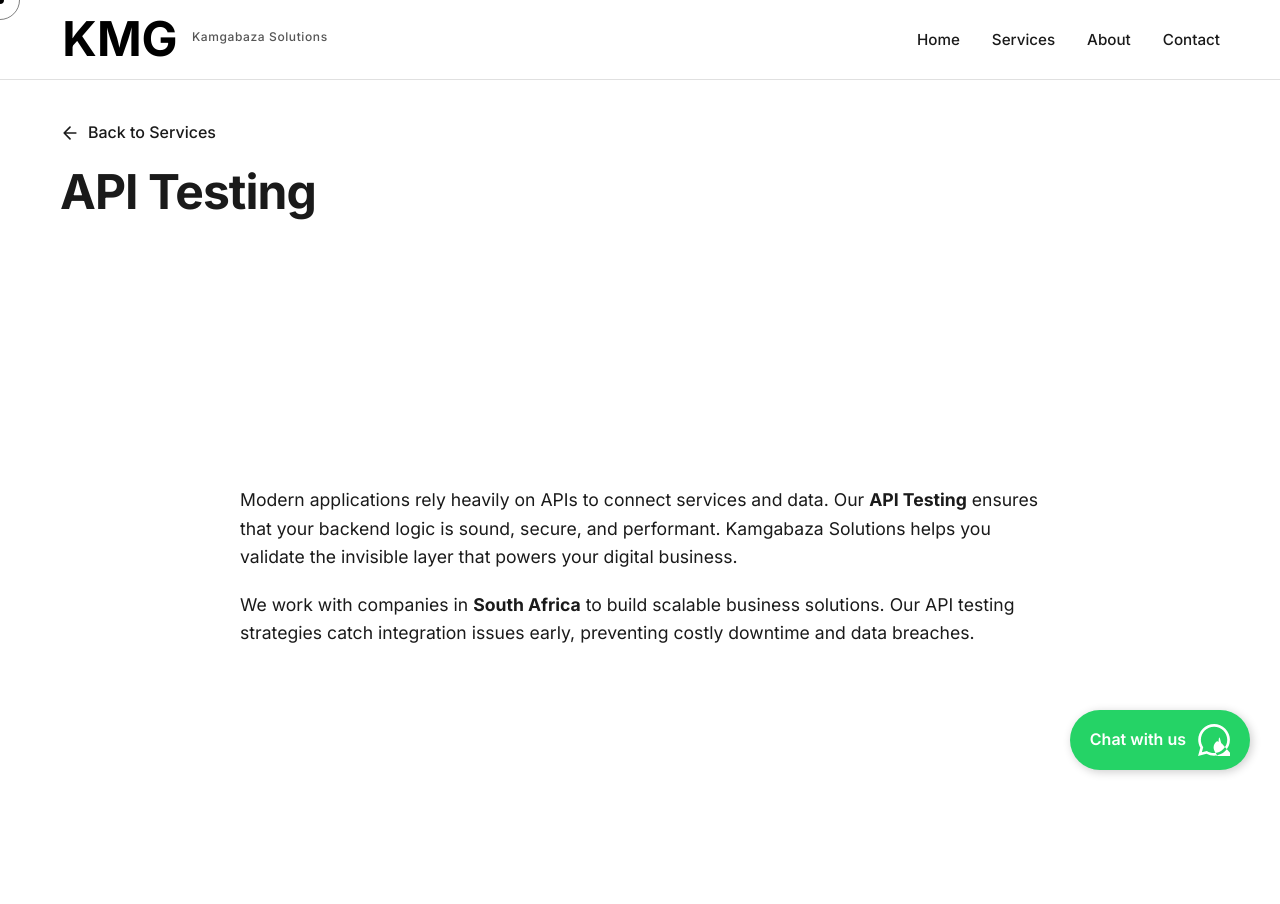
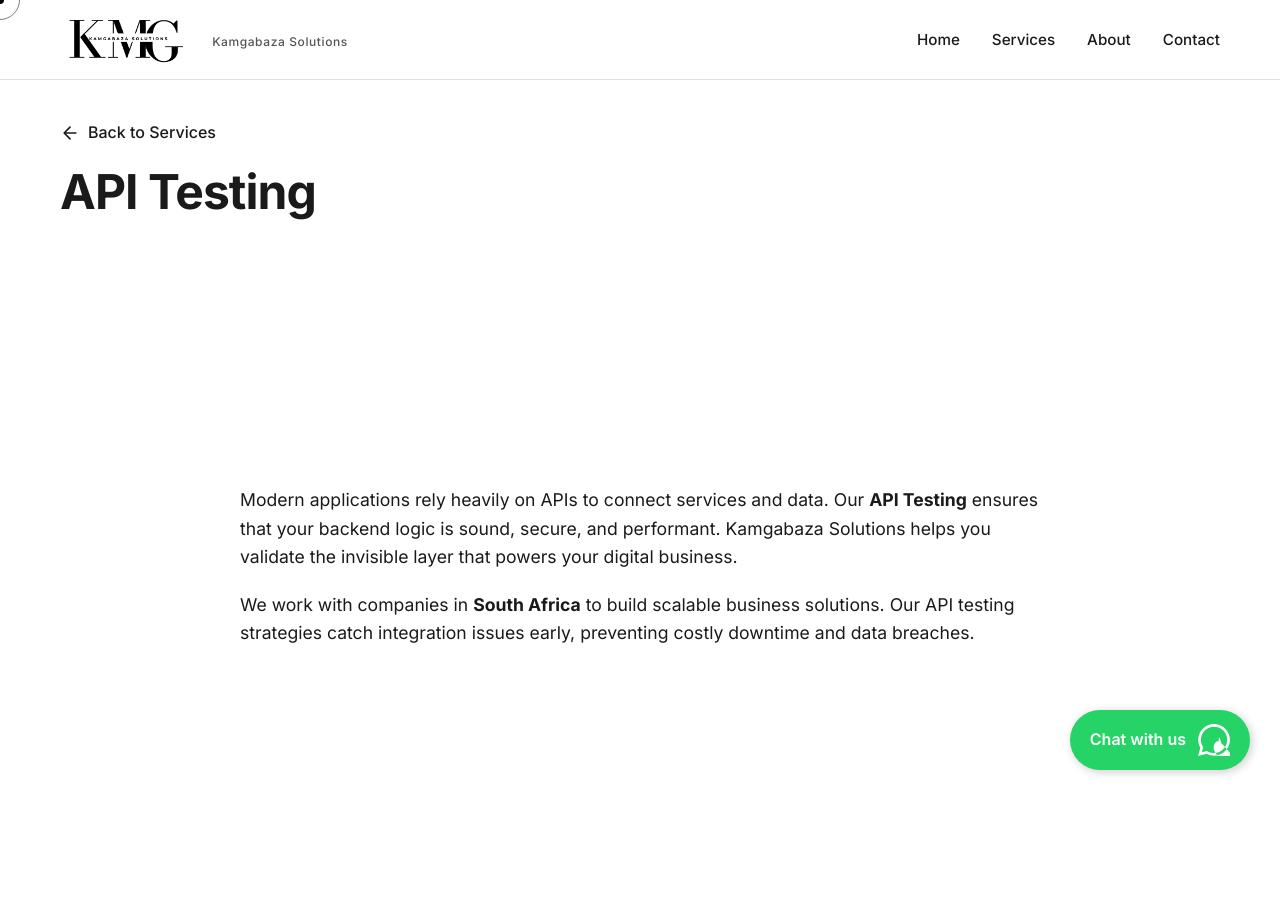
Before and after one commit to otty98/kamgabaza_it_services, a website: page api-testing.html in a window 1280 px wide. Shown: the top 904 px of the page. Drawn offline with Linux system fonts and the light colour scheme.

Commit message:
added a real logo

```diff
--- a/api-testing.html
+++ b/api-testing.html
@@ -49,7 +49,7 @@
         <div class="container header-container">
             <div class="logo-container">
                 <a href="index.html" style="text-decoration:none; display:flex; align-items:center; gap:10px;">
-                    <canvas id="logo-canvas" width="120" height="60"></canvas>
+                    <img class="logo-img" src="assets/kmg-logo.png" alt="Kamgabaza Solutions — KMG logo">
                     <div class="logo-text">Kamgabaza Solutions</div>
                 </a>
             </div>
--- a/script.js
+++ b/script.js
@@ -1,5 +1,4 @@
 document.addEventListener('DOMContentLoaded', () => {
-    initLogoAnimation();
     initMobileMenu();
     initSmoothScroll();
     initServicesEffect();
@@ -87,131 +86,6 @@ function initCursorEffect() {
             top: `${posY}px`
         }, { duration: 500, fill: "forwards" });
     });
-}
-
-function initLogoAnimation() {
-    const canvas = document.getElementById('logo-canvas');
-    if (!canvas) return;
-
-    const ctx = canvas.getContext('2d');
-
-    // Configuration
-    const text = "KMG";
-    const fontSize = 48; // Adjust based on canvas size
-    const fontFamily = "'Inter', sans-serif";
-    const fontWeight = "800"; // Bold for better masking
-
-    // Matrix characters (Katakana + Latin)
-    const chars = "ABCDEFGHIJKLMNOPQRSTUVWXYZ0123456789";
-    const charArray = chars.split("");
-
-    // Animation state
-    let drops = [];
-    const columnWidth = 10; // Spacing between columns
-    let columns = 0;
-
-    function resize() {
-        // High DPI scaling
-        const dpr = window.devicePixelRatio || 1;
-        const rect = canvas.getBoundingClientRect();
-
-        // We want the canvas to match its CSS display size
-        // The CSS sets width/height via attribute or style.
-        // Let's rely on the attributes set in HTML (120x60) but scale for DPI
-
-        canvas.style.width = "120px";
-        canvas.style.height = "60px";
-
-        canvas.width = 120 * dpr;
-        canvas.height = 60 * dpr;
-
-        ctx.scale(dpr, dpr);
-
-        // Reset columns
-        columns = Math.floor(120 / columnWidth);
-        drops = [];
-        for (let i = 0; i < columns; i++) {
-            drops[i] = Math.floor(Math.random() * 80) - 20; // Random start including on-screen
-        }
-    }
-
-    // resize() will be called after fonts load
-    // Optional: resize listener if canvas is fluid, but here it's fixed size in header
-
-    function draw() {
-        // 1. Clear the canvas
-        // We need to clear it completely to redraw the mask
-        ctx.clearRect(0, 0, 120, 60); // Use logical coordinates
-
-        // 2. Draw the Mask (The Text)
-        // We draw the text in solid black.
-        // This forms the shape of the logo.
-        ctx.fillStyle = "#000000";
-        ctx.font = `${fontWeight} ${fontSize}px ${fontFamily}`;
-        ctx.textAlign = "center";
-        ctx.textBaseline = "middle";
-
-        // Center text
-        ctx.fillText(text, 60, 32); // Center of 120x60
-
-        // 3. Set Composite Operation
-        // 'source-atop': New shapes are drawn only where they overlap the existing content.
-        // The existing content is the Black Text.
-        // So whatever we draw next (the rain) will only be visible INSIDE the black text.
-        ctx.globalCompositeOperation = 'source-atop';
-
-        // 4. Draw the Matrix Rain
-        // We draw the rain in a contrasting color (White/Gray) with low opacity
-        // so it looks like "digital noise" inside the letters.
-
-        // Increase visibility slightly
-        ctx.fillStyle = `rgba(0,0,0,0.7)`; // Increased opacity
-        ctx.font = "10px monospace";
-
-        for (let i = 0; i < drops.length; i++) {
-            // Random character
-            const char = charArray[Math.floor(Math.random() * charArray.length)];
-
-            // Draw char
-            const x = i * columnWidth;
-            const y = drops[i] * 10; // 10px vertical spacing
-
-            ctx.fillText(char, x, y);
-
-            // Move drop
-            if (y > 60 && Math.random() > 0.975) {
-                drops[i] = -1; // Reset to top
-            }
-            drops[i]++;
-        }
-
-        // 5. Reset Composite Operation for next frame (though we clear anyway)
-        ctx.globalCompositeOperation = 'source-over';
-    }
-
-    // Start animation
-    let lastTime = 0;
-    const fps = 15; // Slow down the effect
-    const interval = 1000 / fps;
-
-    function animate(currentTime) {
-        requestAnimationFrame(animate);
-
-        const deltaTime = currentTime - lastTime;
-        if (deltaTime > interval) {
-            lastTime = currentTime - (deltaTime % interval);
-            draw();
-        }
-    }
-
-    // Ensure fonts are loaded before starting
-    document.fonts.ready.then(() => {
-        resize();
-        animate(0);
-    });
-
-    // Handle resize
-    window.addEventListener('resize', resize);
 }
 
 function initServicesEffect() {
--- a/style.css
+++ b/style.css
@@ -123,9 +123,12 @@ ul {
     justify-content: center;
 }
 
-#logo-canvas {
-    /* Dimensions controlled by JS/HTML, styling here for layout */
+.logo-img {
     display: block;
+    height: 48px;
+    width: auto;
+    max-width: 200px;
+    object-fit: contain;
 }
 
 .logo-text {
@@ -133,7 +136,7 @@ ul {
     font-weight: 500;
     letter-spacing: 0.05em;
     color: var(--text-light);
-    margin-top: -5px; /* Adjust spacing closer to canvas */
+    margin-top: 4px;
     margin-left: 2px;
 }
 
```
Also changed, not shown: automation-testing.html (+1 -1 lines), index.html (+1 -1 lines), manual-testing.html (+1 -1 lines), package.json (added, +11 -0 lines), qa-testing-services.html (+1 -1 lines), scripts/strip-logo-bg.mjs (added, +45 -0 lines), selenium-testing.html (+1 -1 lines), services.html (+1 -1 lines), assets/KMG logo.png (added), assets/kmg-logo.png (added), 2 other files.
